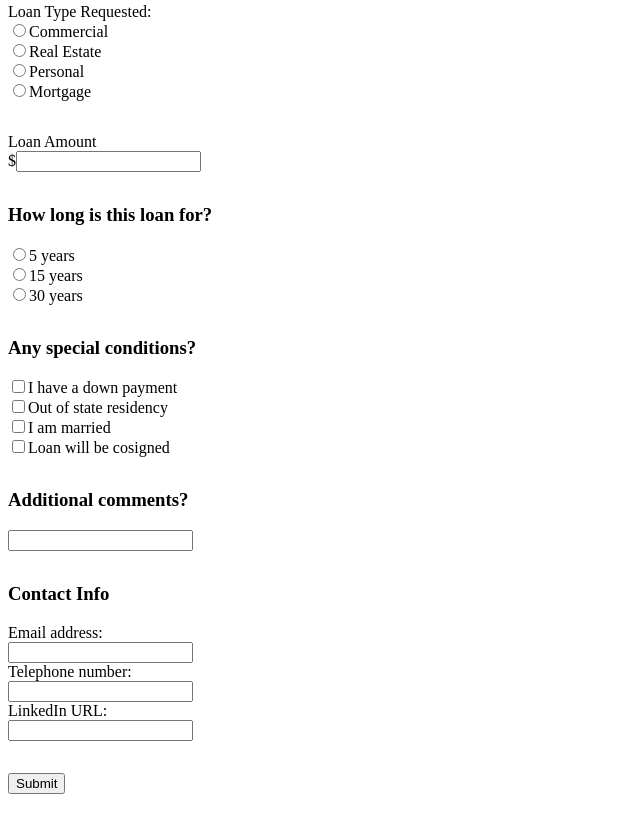
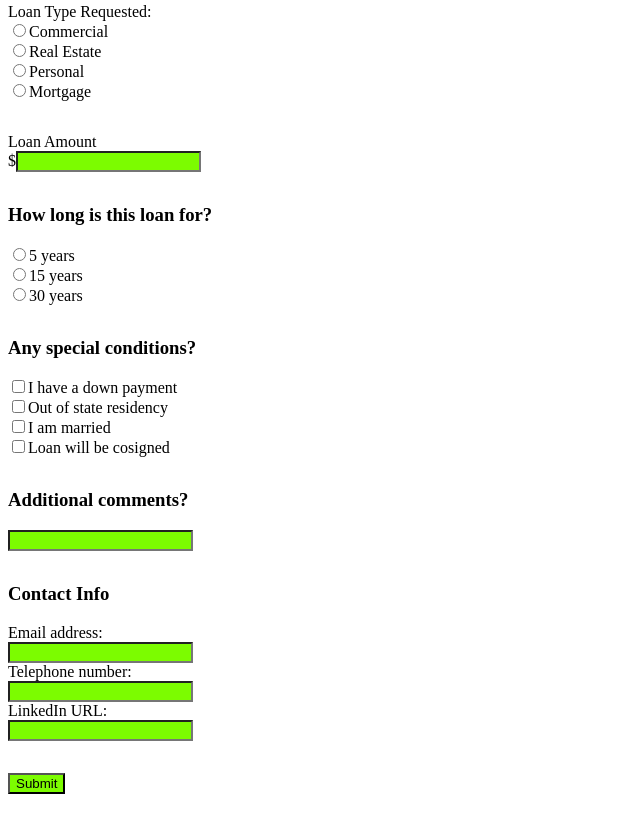
Before and after one commit to samphillips1879/SCP-Banking-Form, a plain HTML site: page index.html in a window 1280 px wide. Shown: the part 637-1463 px from the top of the page, without its empty margins (0-640 px from the left). Drawn offline with Linux system fonts and the light colour scheme.

Commit message:
banking-form validation code

```diff
--- a/index.html
+++ b/index.html
@@ -3,6 +3,7 @@
 <head>
 	<title>Loan Application for SCP Bank</title>
 	<link href="styles.css" type="text/css" rel="stylesheet">
+	<link href="validation.css" type="text/css" rel="stylesheet">
 </head>
 <body>
 	<div>
@@ -88,11 +89,11 @@
 
 				<form id="contactInfo">
 					Email address: <br>
-					<input type="text" name="applicantEmail"> <br>
+					<input type="email" name="applicantEmail"> <br>
 					Telephone number: <br>
-					<input type="text" name="phoneNumber"> <br>
+					<input type="tel" name="phoneNumber"> <br>
 					LinkedIn URL: <br>
-					<input type="text" name="linkedIn"> <br>
+					<input type="url" name="linkedIn"> <br>
 				</form>
 
 				<form>
--- a/styles.css
+++ b/styles.css
@@ -10,3 +10,11 @@ form {
 h2 {
 	font-weight: lighter;
 }
+
+input:valid {
+	background-color: lawngreen;
+}
+
+input:invalid {
+	background-color: tomato;
+}
--- /dev/null
+++ b/validation.css
@@ -0,0 +1,7 @@
+input:valid {
+	background-color: lawngreen;
+}
+
+input:invalid {
+	background-color: tomato;
+}
```
